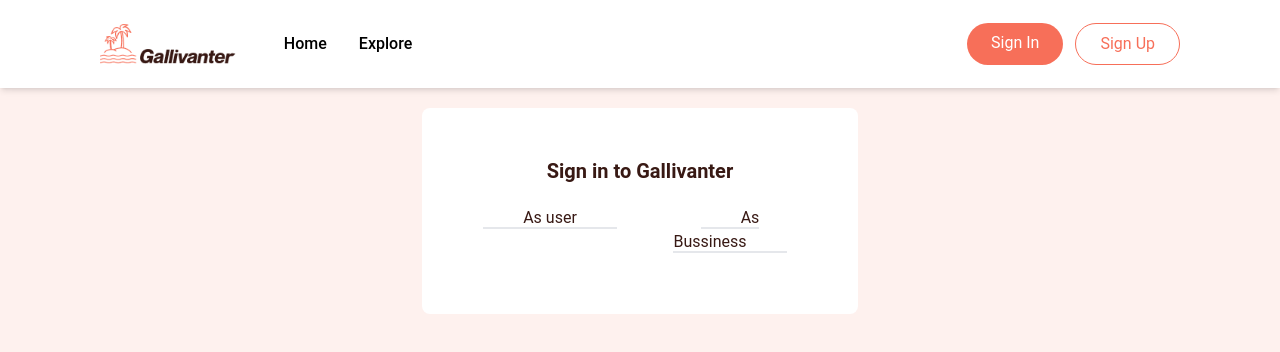
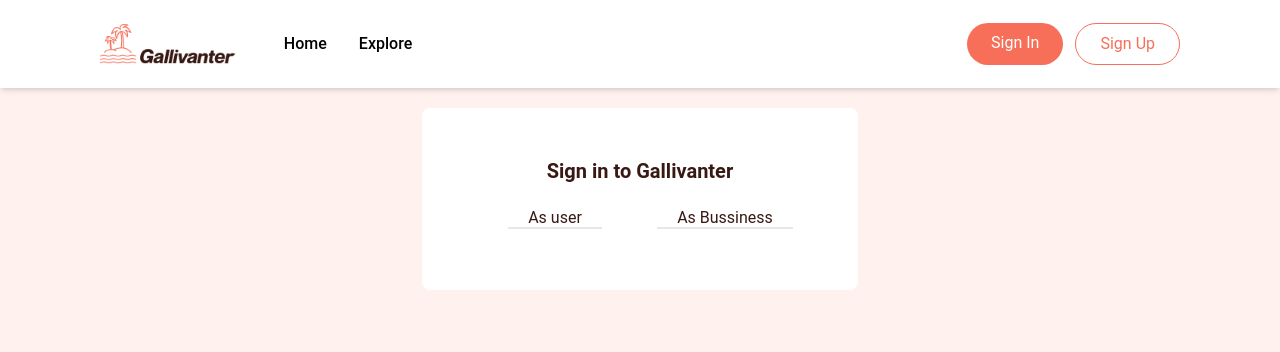
Before and after one commit to dexnis8/gallivanter, a React (Vite) app: page /auth in a window 1280 px wide. Shown: the top 352 px of the page. Built offline with nearby package versions, Linux system fonts and the light colour scheme; no server answers.

Commit message:
fixed login tab error

```diff
--- a/src/pages/auth/Login.jsx
+++ b/src/pages/auth/Login.jsx
@@ -301,12 +301,12 @@ const Login = () => {
           </h1>
           <div>
             {/* Tabs should go below */}
-            <div className="grid grid-cols-2 text-center gap-5 mb-3">
+            <div className="grid grid-cols-2 text-center gap- mb-3">
               <NavLink to="user">
                 {({ isActive }) => (
                   <>
                     <span
-                      className={` border-x-0 px-5 sm:px-10 transition-all duration-300 w-full ${
+                      className={` border-x-0 px-5 sm:px- transition-all duration-300 w-full ${
                         isActive ? "text-orange-500" : "text-primary-800"
                       } ${
                         isActive ? "font-semibold" : "font-normal"
@@ -323,7 +323,7 @@ const Login = () => {
                 {({ isActive }) => (
                   <>
                     <span
-                      className={` border-x-0  transition-all duration-300 px-5 sm:px-10 w-full ${
+                      className={` border-x-0  transition-all duration-300 px-5 w-full ${
                         isActive ? "text-orange-500" : "text-primary-800"
                       } ${
                         isActive ? "font-semibold" : "font-normal"
--- a/src/pages/auth/Register.jsx
+++ b/src/pages/auth/Register.jsx
@@ -592,7 +592,7 @@ const Register = () => {
               {({ isActive }) => (
                 <>
                   <span
-                    className={` border-x-0 px-5 sm:px-10 transition-all duration-300 w-full ${
+                    className={` border-x-0 px-5  transition-all duration-300 w-full ${
                       isActive ? "text-orange-500" : "text-primary-800"
                     } ${
                       isActive ? "font-semibold" : "font-normal"
@@ -607,7 +607,7 @@ const Register = () => {
               {({ isActive }) => (
                 <>
                   <span
-                    className={` border-x-0  transition-all duration-300 px-5 sm:px-10 w-full ${
+                    className={` border-x-0  transition-all duration-300 px-5 w-full ${
                       isActive ? "text-orange-500" : "text-primary-800"
                     } ${
                       isActive ? "font-semibold" : "font-normal"
```
